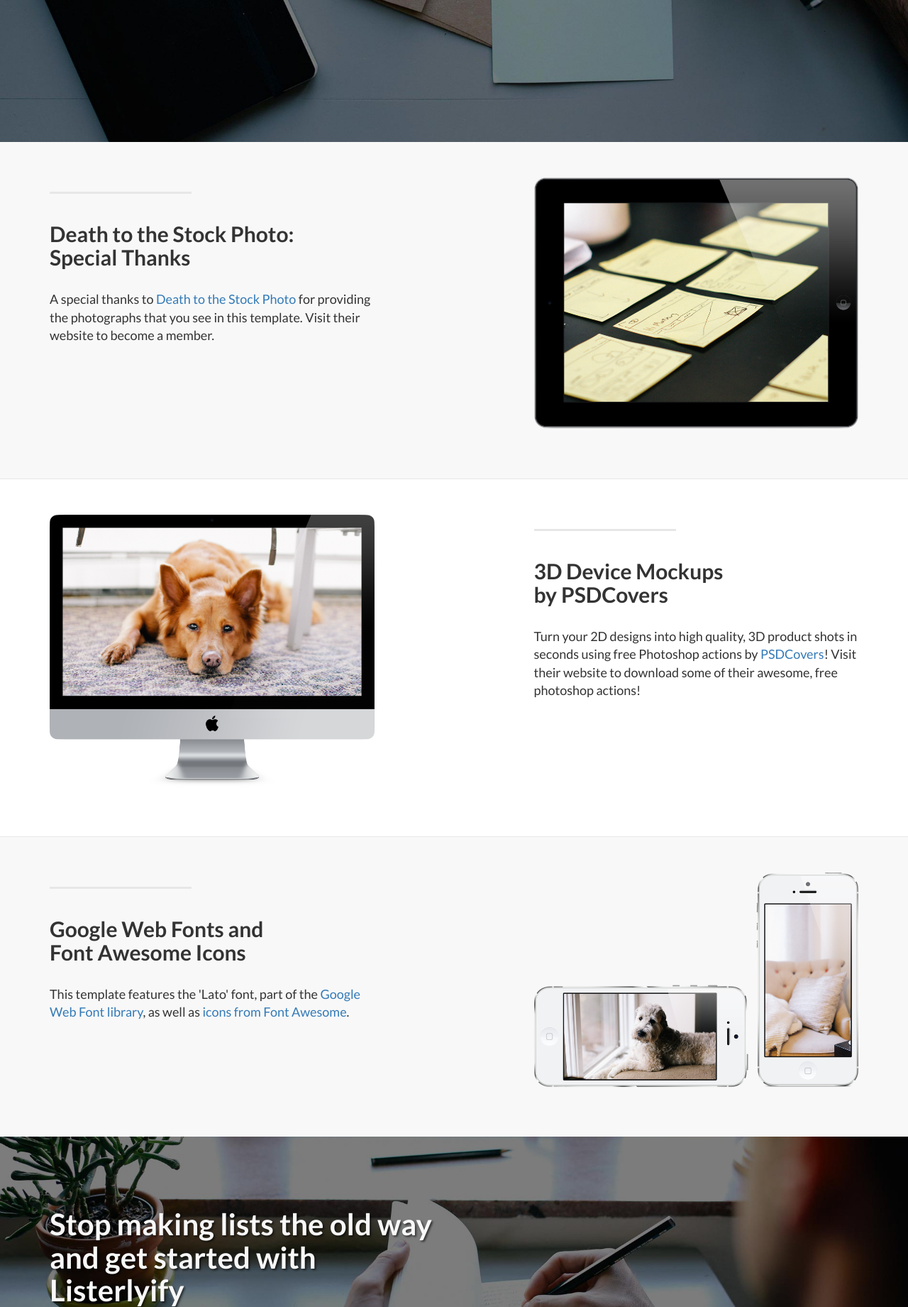
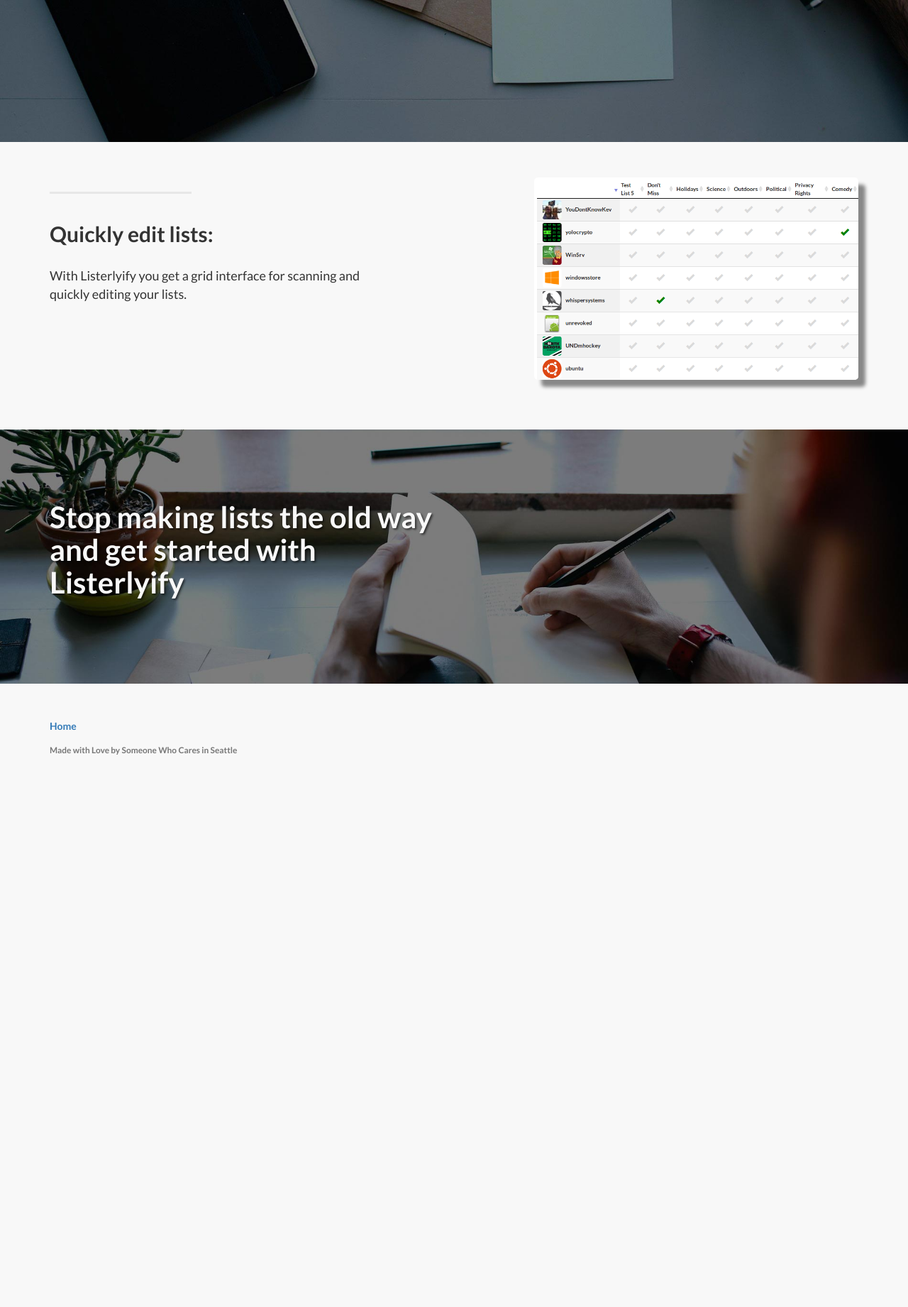
Before and after one commit to ncronquist/listerlyify, a Node server app: page / in a window 1280 px wide. Shown: the part 597-2438 px from the top of the page at 71% size. After the commit the page ends 1660 px from the top, so only its background shows below. Run offline with Node 20, Linux system fonts and the light colour scheme; some libraries are stand-ins or nearby versions.

Commit message:
Add some screenshots of listerlyify

```diff
--- a/public/css/style.css
+++ b/public/css/style.css
@@ -91,3 +91,9 @@
 #created_at {
   float: right;
 }
+
+img.img-border {
+  /*border: 2px solid black;*/
+  box-shadow: 10px 10px 5px #888888;
+  border-radius: 5px;
+}
--- a/views/main/index.ejs
+++ b/views/main/index.ejs
@@ -46,11 +46,12 @@
                 <div class="col-lg-5 col-sm-6">
                     <hr class="section-heading-spacer">
                     <div class="clearfix"></div>
-                    <h2 class="section-heading">Death to the Stock Photo:<br>Special Thanks</h2>
-                    <p class="lead">A special thanks to <a target="_blank" href="http://join.deathtothestockphoto.com/">Death to the Stock Photo</a> for providing the photographs that you see in this template. Visit their website to become a member.</p>
+                    <h2 class="section-heading">Quickly edit lists:</h2>
+                    <p class="lead">With Listerlyify you get a grid interface for scanning and quickly editing your lists.</p>
                 </div>
                 <div class="col-lg-5 col-lg-offset-2 col-sm-6">
-                    <img class="img-responsive" src="img/ipad.png" alt="">
+                    <!-- <img class="img-responsive" src="img/ipad.png" alt=""> -->
+                    <img class="img-responsive img-border" src="img/listgrideditor-xclose.png" alt="">
                 </div>
             </div>
 
@@ -60,7 +61,7 @@
     </div>
     <!-- /.content-section-a -->
 
-    <div class="content-section-b">
+    <!-- <div class="content-section-b">
 
         <div class="container">
 
@@ -76,13 +77,13 @@
                 </div>
             </div>
 
-        </div>
+        </div> -->
         <!-- /.container -->
 
-    </div>
+    <!-- </div> -->
     <!-- /.content-section-b -->
 
-    <div class="content-section-a">
+    <!-- <div class="content-section-a">
 
         <div class="container">
 
@@ -98,10 +99,10 @@
                 </div>
             </div>
 
-        </div>
+        </div> -->
         <!-- /.container -->
 
-    </div>
+    <!-- </div> -->
     <!-- /.content-section-a -->
 
   <a  name="contact"></a>
```
Also changed, not shown: public/img/listgrideditor-close.png (added), public/img/listgrideditor-xclose.png (added), public/img/listshow-close.png (added).
